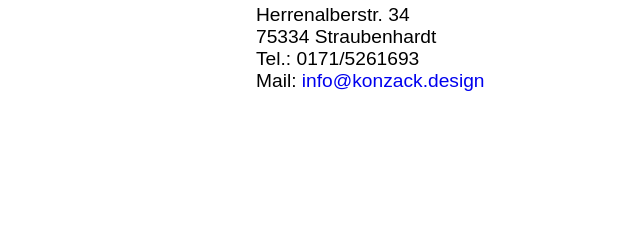
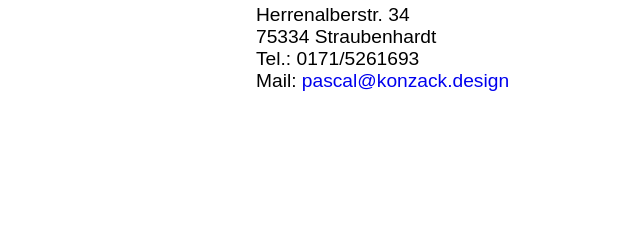
Before and after one commit to ItsdMeSoFYou/bewerbung, a plain HTML site: page impressum.html in a window 1280 px wide. Shown: the part 335-572 px from the top of the page, 0-640 px from the left. Drawn offline with Linux system fonts and the light colour scheme; a web font is replaced by a local one.

Commit message:
changed mail

```diff
--- a/impressum.html
+++ b/impressum.html
@@ -29,7 +29,7 @@
       <p class="adress">Herrenalberstr. 34<br>
         75334 Straubenhardt<br>
         Tel.: 0171/5261693<br>
-        Mail: <a href="mailto:info@konzack.design">info@konzack.design</a></p>
+        Mail: <a href="mailto:pascal@konzack.design">pascal@konzack.design</a></p>
     </div>
   </div>
   <hr>
```
Also changed, not shown: 1 other file.
